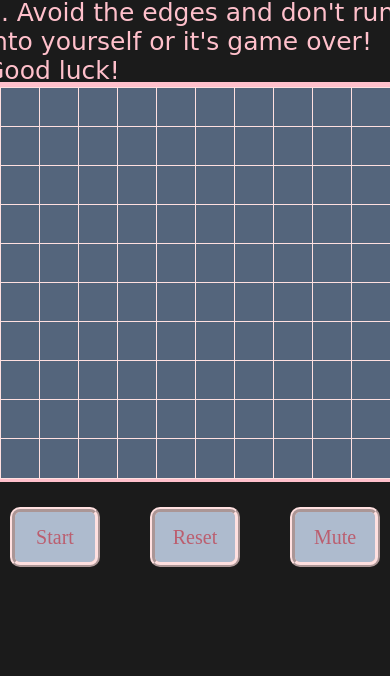
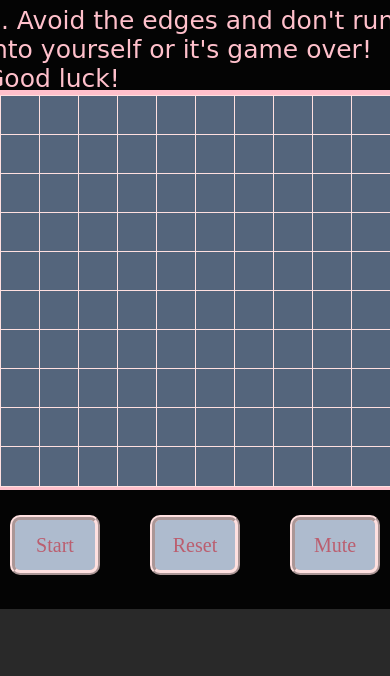
Before and after one commit to tsztin0217/snake-game, a plain HTML site: page index.html in a window 390 px wide. Shown: the part 168-844 px from the top of the page. Drawn offline with Linux system fonts and the light colour scheme; a web font is replaced by a local one.

Commit message:
added container for all elements within body for background use later

```diff
--- a/css/style.css
+++ b/css/style.css
@@ -1,3 +1,22 @@
+html {
+    display: flex;
+    justify-content: center;
+    align-items: center;
+    /* max-height: fit-content; */
+    /* padding:0vmax; */
+    height: 100vh;
+    margin:0svh 0svw;
+    min-height: max-content;
+    max-height: fit-content;
+}
+.container {
+    background: rgba(0, 0, 0, 0.9);
+    /* min-width: max-content; */
+    /* min-height: max-content; */
+    padding: 2% 3%;
+    /* margin-bottom: 0%; */
+}
+
 main {
     display: flex;
     flex-direction: column;
@@ -8,11 +27,12 @@ main {
 body {
     font-family: 'Single Day', cursive;
     display: flex;
-    margin: 0;
+    margin: 0%;
+    padding: 0%;
     flex-direction: column;
     justify-content: center;
     align-items: center;
-    background-color: #1b1b1b;
+    background-color: #292929;
     zoom: 1;
 }
 
@@ -20,7 +40,7 @@ header {
     color: pink;
     text-align: center;
     max-width: 420px;
-    max-height: 250px
+    max-height: 250px;
 }
 
 h1 {
@@ -67,6 +87,7 @@ p {
     display: flex;
     justify-content: center;
     max-width: 420px;
+    max-height: 250px;
 }
 
 button {
@@ -114,25 +135,37 @@ button:disabled {
 
 /* more options on zoom ins based on screen size */
 @media screen and (max-width: 1000px) and (max-height: 800px) {
-    body {
+    html {
         zoom: 0.8;
+        min-height: 100%;
+        /* min-width: 100%; */
     }
 }
 
 @media screen and (max-width: 900px) and (max-height: 600px) {
-    body {
+    html {
         zoom: 0.7;
+        min-height: 100%;
+        /* min-width: 100%; */
     }
 }
 
 @media screen and (max-width: 800px) and (max-height: 500px) {
-    body {
+    html {
         zoom: 0.5;
+        min-height: 100%;
+        /* min-width: 100%; */
     }
 }
 
 @media screen and (max-width: 600px) and (max-height: 300px) {
-    body {
+    html {
         zoom: 0.4;
+        min-height: 100%;
+        min-width: 100%;
+    }
+    h1 {
+        font-size: clamp(20px, 5vw, 35px); /* Prevents text from becoming too small */
+        min-height: 30px;
     }
 }
--- a/index.html
+++ b/index.html
@@ -12,6 +12,7 @@
 </head>
 
 <body>
+    <div class="container">
     <header>
         <h1>Welcome to Cat Snake Game!</h1>
         <p id="startMessage">1. Press the Start button or the Enter key to begin!
@@ -30,6 +31,7 @@
             <button id="sound">Mute</button>
         </div>
     </main>
+    </div>
 </body>
 
 </html>
```
